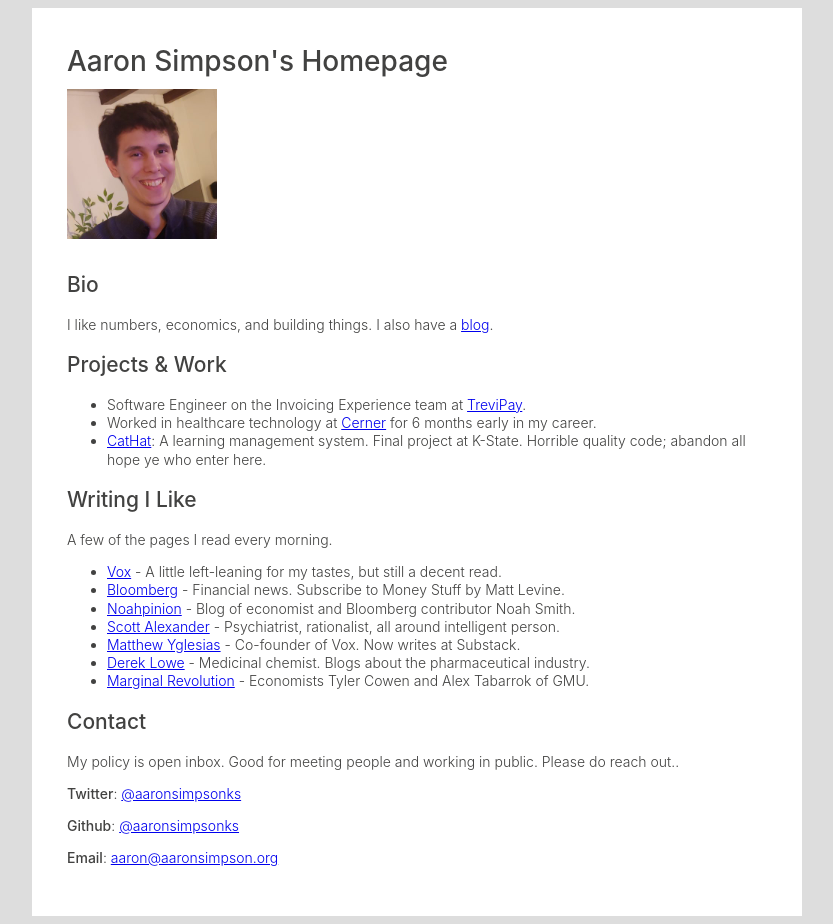
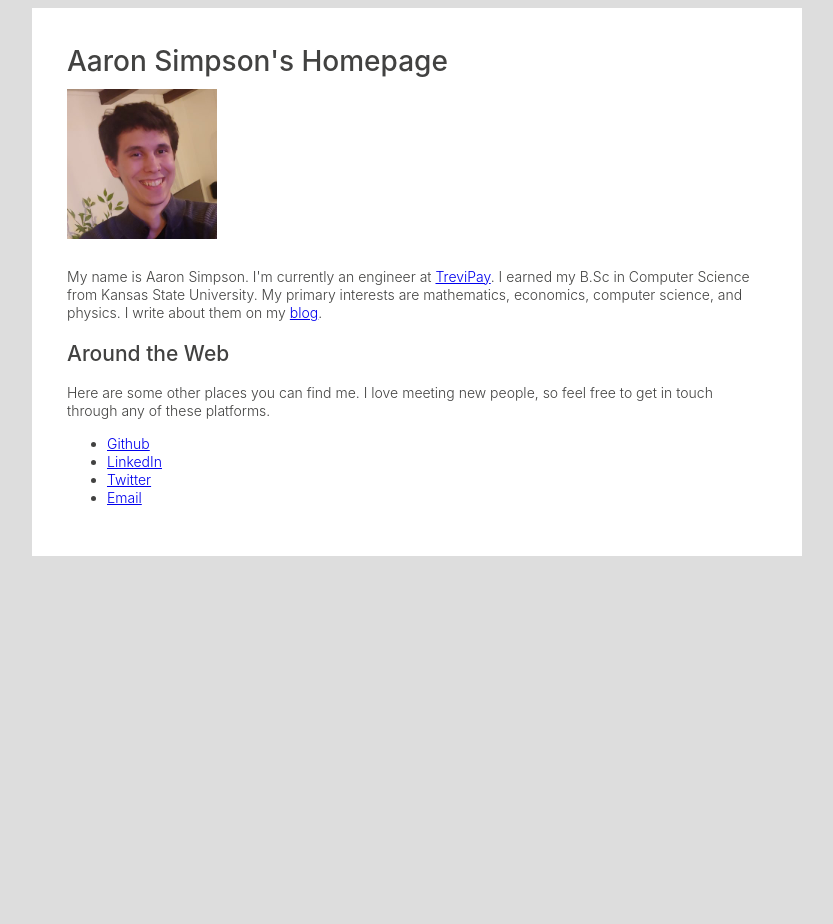
Before and after one commit to acufas/aaronsimpsonks.github.io, a plain HTML site: page index.html in a window 1280 px wide. Shown: the whole page, without its empty margins (223-1056 px from the left). After the commit the page ends 800 px from the top, so only its background shows below. Drawn offline with Linux system fonts and the light colour scheme.

Commit message:
Homepage text change

```diff
--- a/index.html
+++ b/index.html
@@ -11,31 +11,18 @@
     <div id="container">
         <h1>Aaron Simpson's Homepage</h1>
         <img src="images/Aaron.jpeg" />
-        <h2>Bio</h2>
-        <p>I like numbers, economics, and building things. I also have a <a href="https://blog.aaronsimpson.org">blog</a>.</p>
-        <h2>Projects & Work</h2>
+        <p>My name is Aaron Simpson. I'm currently an engineer at <a href="https://trevipay.com">TreviPay</a>. I earned my B.Sc in
+        Computer Science from Kansas State University. My primary interests are mathematics, economics, computer science, and physics.
+        I write about them on my <a href="https://blog.aaronsimpson.org">blog</a>.</p>
+        <h2>Around the Web</h2>
+        <p>Here are some other places you can find me. I love meeting new people, so feel free to get in touch through
+        any of these platforms.</p>
         <ul>
-            <li>Software Engineer on the Invoicing Experience team at <a href="https://trevipay.com">TreviPay</a>.</li>
-            <li>Worked in healthcare technology at <a href="https://cerner.com">Cerner</a> for 6 months early in my career.</li>
-            <li><a href="https://github.com/aaronsimpsonks/CatHat">CatHat</a>: A learning management system. Final project at K-State.
-                Horrible quality code; abandon all hope ye who enter here.</li>
+            <li><a href="https://github.com/aaronsimpsonks">Github</a></li>
+            <li><a href="https://linkedin.com/in/aaronsimpsonkc">LinkedIn</a></li>
+            <li><a href="https://twitter.com/aaronsimpsonks">Twitter</a></li>
+            <li><a href="mailto:aaron@aaronsimpson.org">Email</a></li>
         </ul>
-        <h2>Writing I Like</h2>
-        <p>A few of the pages I read every morning.</p>
-        <ul>
-            <li><a href="https://vox.com">Vox</a> - A little left-leaning for my tastes, but still a decent read.</li>
-            <li><a href="https://bloomberg.com">Bloomberg</a> - Financial news. Subscribe to Money Stuff by Matt Levine.</li>
-            <li><a href="https://noahpinion.substack.com">Noahpinion</a> - Blog of economist and Bloomberg contributor Noah Smith.</li>
-            <li><a href="https://astralcodexten.substack.com">Scott Alexander</a> - Psychiatrist, rationalist, all around intelligent person.</li>
-            <li><a href="http://slowboring.com">Matthew Yglesias</a> - Co-founder of Vox. Now writes at Substack.</li>
-            <li><a href="https://www.science.org/blogs/pipeline">Derek Lowe</a> - Medicinal chemist. Blogs about the pharmaceutical industry.</li>
-            <li><a href="https://marginalrevolutional.com">Marginal Revolution</a> - Economists Tyler Cowen and Alex Tabarrok of GMU.</li>
-        </ul>
-        <h2>Contact</h2>
-        <p>My policy is open inbox. Good for meeting people and working in public. Please do reach out.</a>.</p>
-        <p><strong>Twitter</strong>: <a href="https://twitter.com/aaronsimpsonks">@aaronsimpsonks</a></p>
-        <p><strong>Github</strong>: <a href="https://github.com/aaronsimpsonks">@aaronsimpsonks</a></p>
-        <p><strong>Email</strong>: <a href="mailto:aaron@aaronsimpson.org">aaron@aaronsimpson.org</a></p>
     </div>
 </body>
 </html>
```
